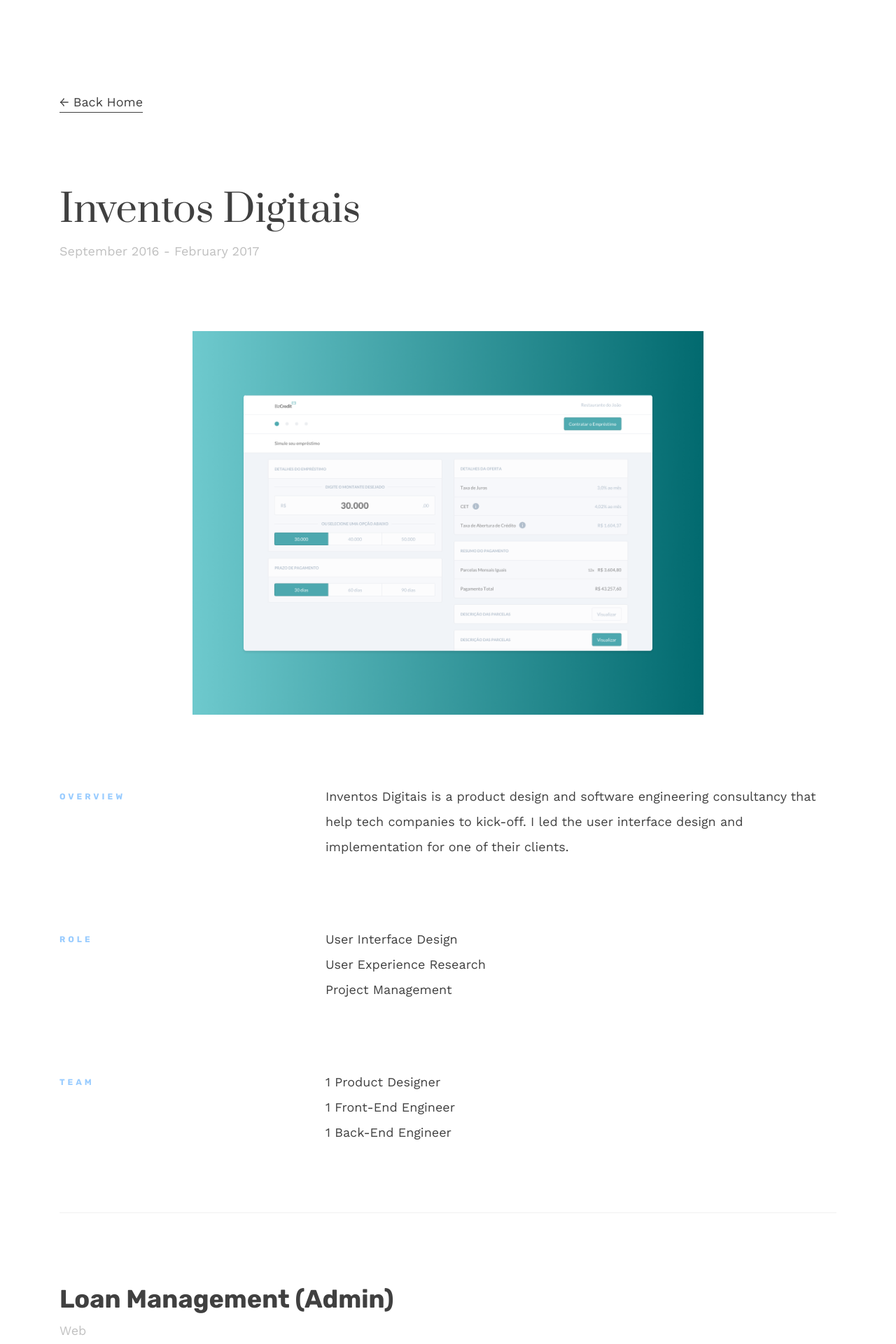
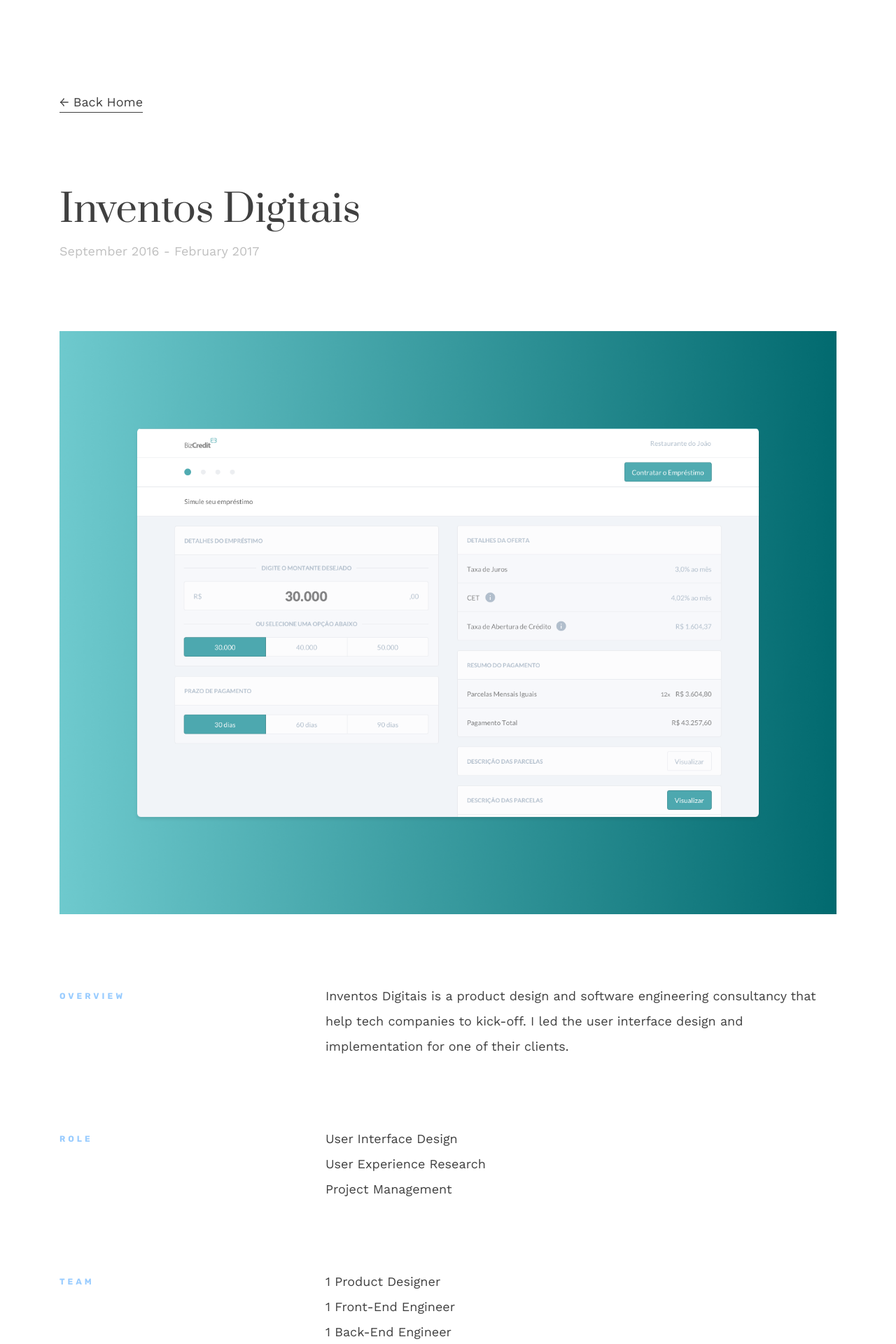
Before and after one commit to felipesotello/felipesotello.github.io, a Jekyll site: the page built from cases/_posts/2018-01-01-inventos-digitais.html, in a window 1280 px wide. Shown: the top 1920 px of the page at 70% size. Built offline with Jekyll 4.4.1, drawn with Linux system fonts in a browser that asks for light colours; nearby versions of some CDN libraries.

Commit message:
layout fix

```diff
--- a/_includes/projects.html
+++ b/_includes/projects.html
@@ -33,8 +33,7 @@
 <!--</div>-->
 
 <div class="row">
-    <div class="col-lg-2"></div>
-    <div class="col-12 col-lg-8">
+    <div class="col-12">
         {{ post.content }}
     </div>
 </div>
--- a/_layouts/case-study.html
+++ b/_layouts/case-study.html
@@ -13,8 +13,7 @@
         </div>
 
         <div class="row">
-            <div class="col-lg-2"></div>
-            <div class="col-12 col-lg-8">
+            <div class="col-12">
                 <img alt="" class="img-fluid" src="{{ page.cover }}" />
             </div>
         </div>
```
